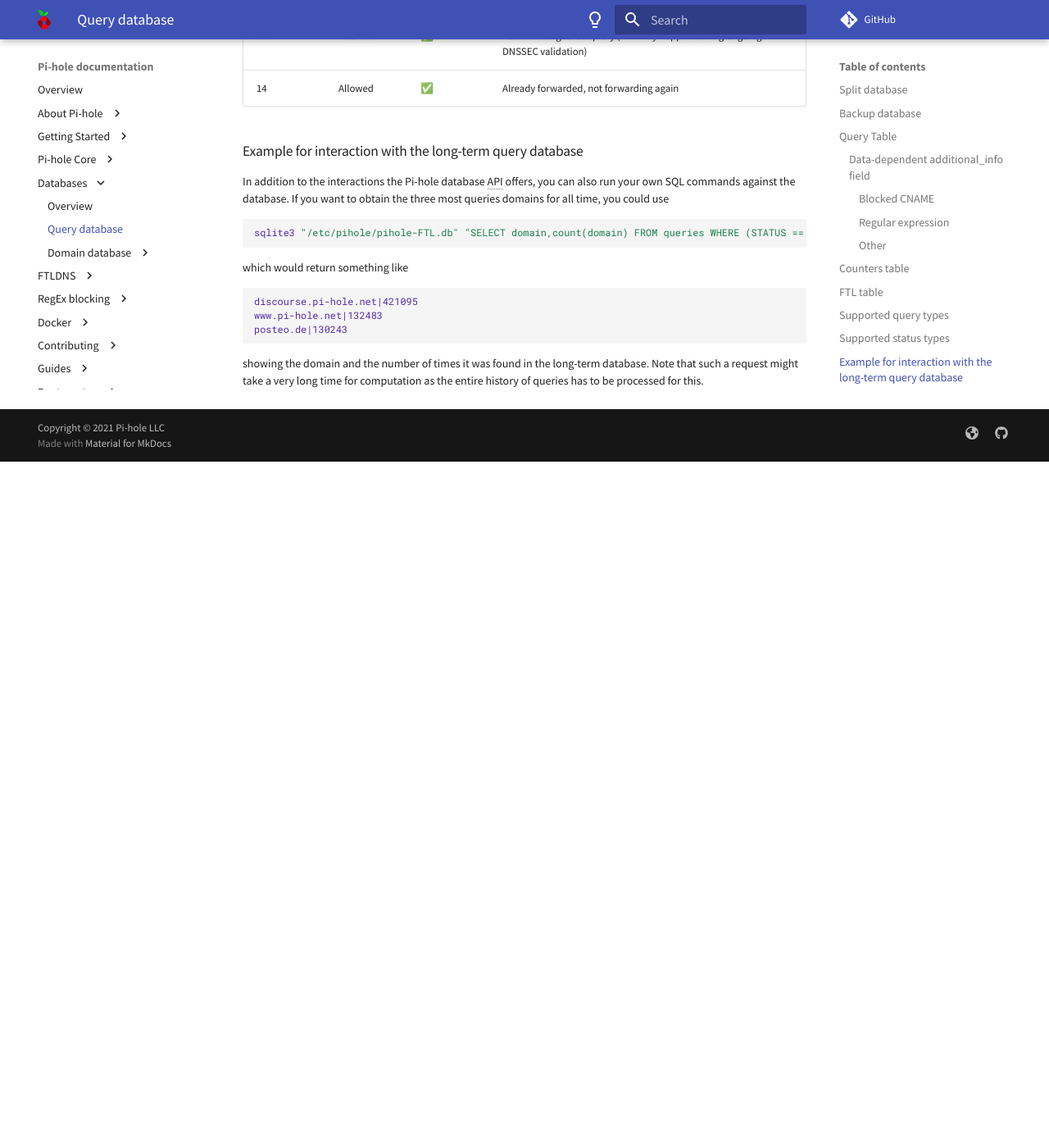
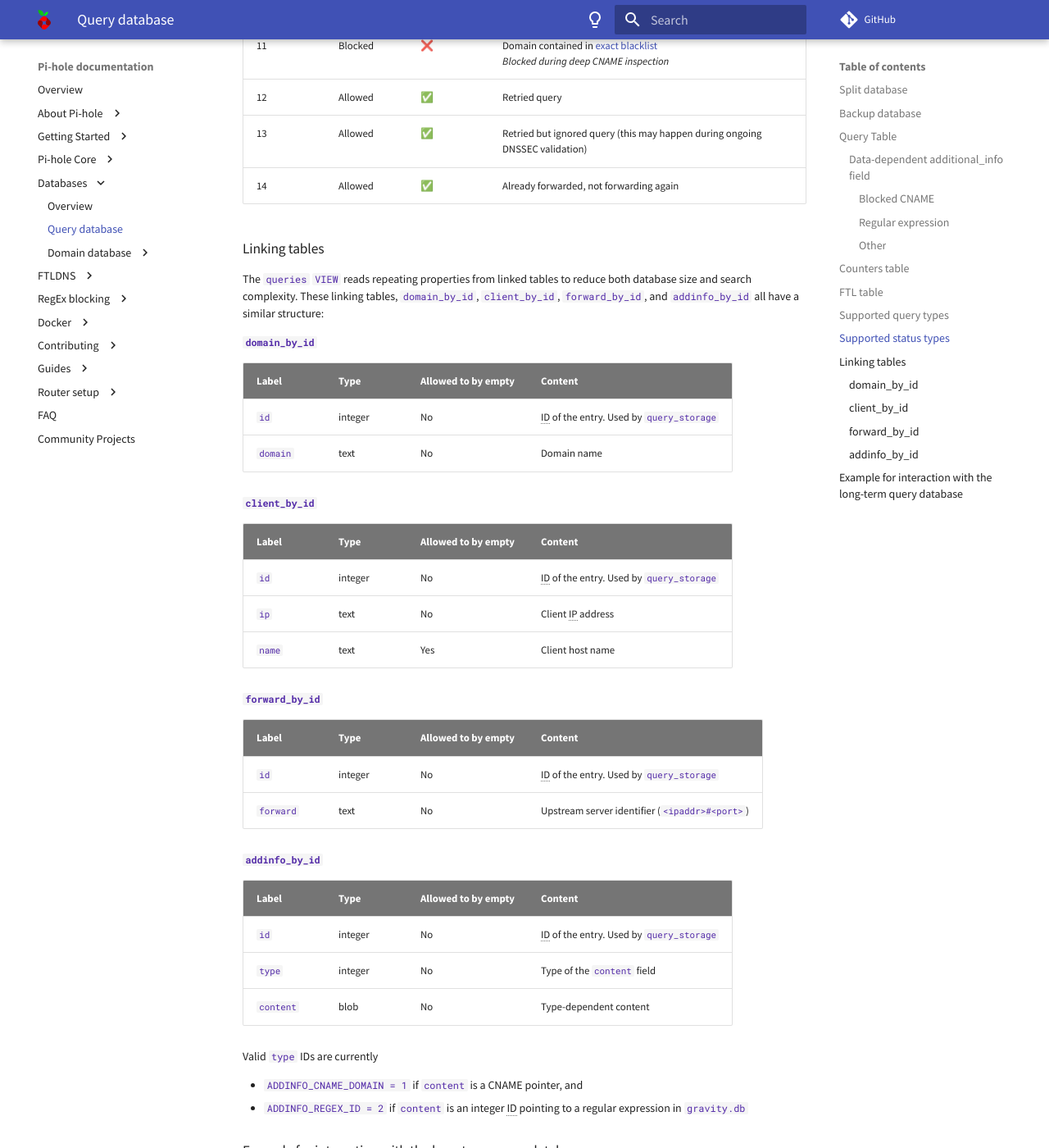
Before and after one commit to pi-hole/docs, an MkDocs documentation site: the page built from docs/database/ftl.md, in a window 1280 px wide and 1400 px high, scrolled down 4137 px. Shown: the whole window at 82% size. Built offline with MkDocs 1.6.1 and Material for MkDocs 9.7.7, drawn with Linux system fonts in a browser that asks for light colours; comment, search, counter and statistics services are not loaded; before the commit the page ends 4700 px from its top, so only the background shows below that; some of the changed text lies outside the part shown.

Commit message:
Documentation update corresponding to https://github.com/pi-hole/FTL/pull/1255
Signed-off-by: DL6ER <dl6er@dl6er.de>

```diff
--- a/docs/database/ftl.md
+++ b/docs/database/ftl.md
@@ -50,6 +50,8 @@
 `client` | text | No | Requesting client (IP address)
 `forward` | text | Yes | Forward destination used for this query (only set if `status == 2`)
 `additional_info` | blob | Yes | Data-dependent content, see below
+
+The `queries` `VIEW` is dynamically generated from the data actually stored in the tables `queries_storage` and the linking tables `domain_by_id`, `client_by_id`, `forward_by_id`, and `addinfo_by_id` (see below). The table `queries_storage` will contains integer IDs pointing to the respective entries of the linking tables to save space and make searching the database faster. If you haven't upgraded for some time, the table may still contain strings instead of integer IDs.
 
 #### Data-dependent `additional_info` field
 
@@ -131,6 +133,45 @@
 13 | Allowed | ✅ | Retried but ignored query (this may happen during ongoing DNSSEC validation)
 14 | Allowed | ✅ | Already forwarded, not forwarding again
 
+### Linking tables
+
+The `queries` `VIEW` reads repeating properties from linked tables to reduce both database size and search complexity. These linking tables, `domain_by_id`, `client_by_id`, `forward_by_id`, and `addinfo_by_id` all have a similar structure:
+
+#### `domain_by_id`
+
+Label | Type | Allowed to by empty | Content
+--- | --- | --- | ---
+`id` | integer | No | ID of the entry. Used by `query_storage`
+`domain` | text | No | Domain name
+
+#### `client_by_id`
+
+Label | Type | Allowed to by empty | Content
+--- | --- | --- | ---
+`id` | integer | No | ID of the entry. Used by `query_storage`
+`ip` | text | No | Client IP address
+`name` | text | Yes | Client host name
+
+#### `forward_by_id`
+
+Label | Type | Allowed to by empty | Content
+--- | --- | --- | ---
+`id` | integer | No | ID of the entry. Used by `query_storage`
+`forward` | text | No | Upstream server identifier (`<ipaddr>#<port>`)
+
+#### `addinfo_by_id`
+
+Label | Type | Allowed to by empty | Content
+--- | --- | --- | ---
+`id` | integer | No | ID of the entry. Used by `query_storage`
+`type` | integer | No | Type of the `content` field
+`content` | blob | No | Type-dependent content
+
+Valid `type` IDs are currently
+
+- `ADDINFO_CNAME_DOMAIN = 1` if `content` is a CNAME pointer, and
+- `ADDINFO_REGEX_ID = 2` if `content` is an integer ID pointing to a regular expression in `gravity.db`
+
 ### Example for interaction with the long-term query database
 
 In addition to the interactions the Pi-hole database API offers, you can also run your own SQL commands against the database. If you want to obtain the three most queries domains for all time, you could use
```
